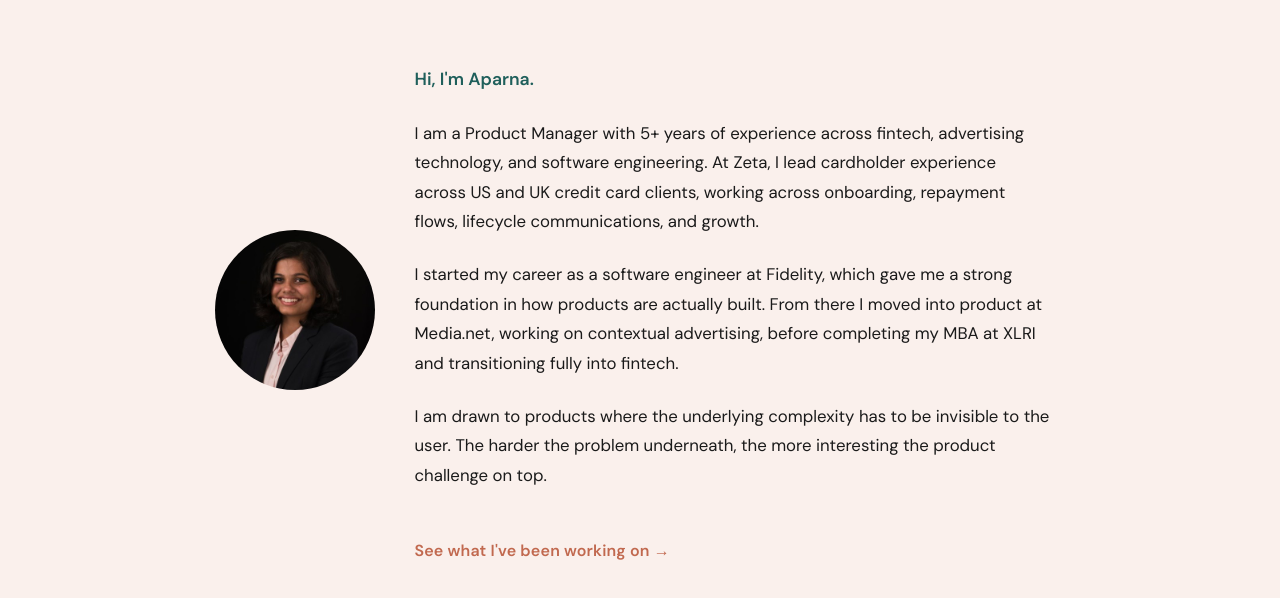
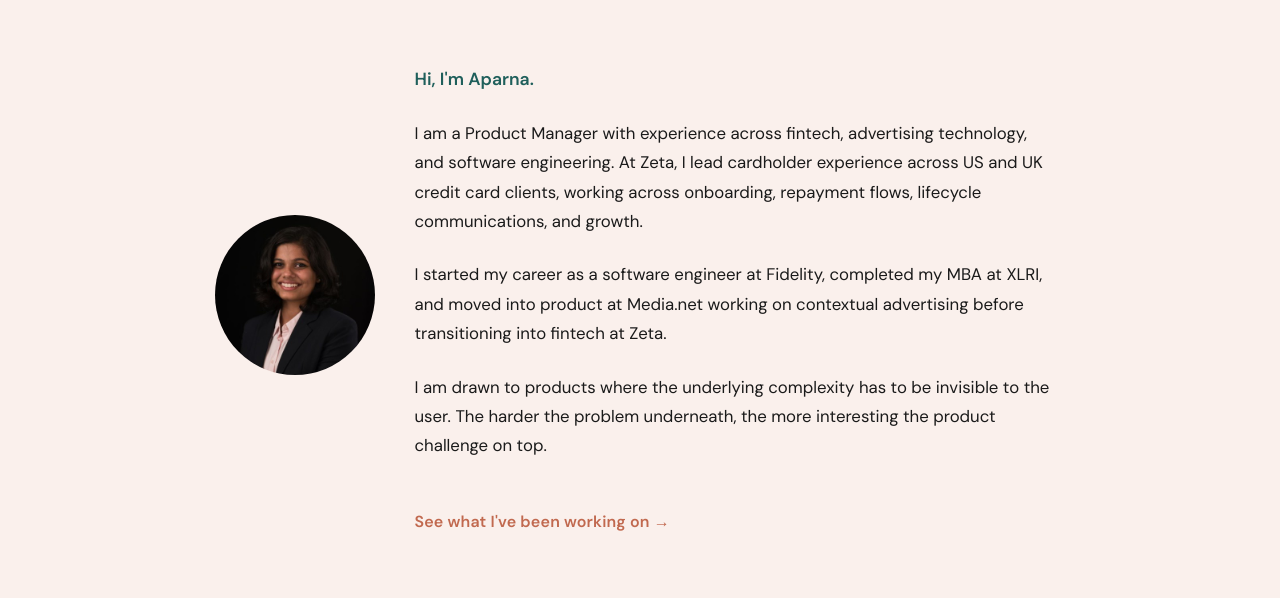
Before and after one commit to aparnamnn/portfolio, a plain HTML site: page index.html in a window 1280 px wide. Shown: the part 56-654 px from the top of the page. Drawn offline with Linux system fonts and the light colour scheme.

Commit message:
Update About bio text: simplify experience narrative and reorder career progression
Co-Authored-By: Claude Opus 4.6 <noreply@anthropic.com>

```diff
--- a/index.html
+++ b/index.html
@@ -707,8 +707,8 @@ body {
     </div>
     <div class="about-body">
       <p><span class="about-greeting">Hi, I'm Aparna.</span></p>
-      <p class="fade-in">I am a Product Manager with 5+ years of experience across fintech, advertising technology, and software engineering. At Zeta, I lead cardholder experience across US and UK credit card clients, working across onboarding, repayment flows, lifecycle communications, and growth.</p>
-      <p class="fade-in">I started my career as a software engineer at Fidelity, which gave me a strong foundation in how products are actually built. From there I moved into product at Media.net, working on contextual advertising, before completing my MBA at XLRI and transitioning fully into fintech.</p>
+      <p class="fade-in">I am a Product Manager with experience across fintech, advertising technology, and software engineering. At Zeta, I lead cardholder experience across US and UK credit card clients, working across onboarding, repayment flows, lifecycle communications, and growth.</p>
+      <p class="fade-in">I started my career as a software engineer at Fidelity, completed my MBA at XLRI, and moved into product at Media.net working on contextual advertising before transitioning into fintech at Zeta.</p>
       <p class="fade-in">I am drawn to products where the underlying complexity has to be invisible to the user. The harder the problem underneath, the more interesting the product challenge on top.</p>
       <a href="#" class="about-cta fade-in" onclick="document.querySelector('[data-tab=&quot;work&quot;]').click(); return false;">See what I've been working on &rarr;</a>
     </div>
```
